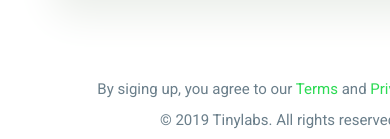
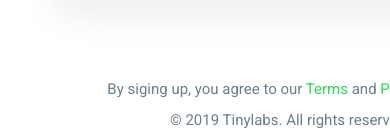
Before and after one commit to Vickysomtee/emergent-labs-ui, a Vue app: page / in a window 390 px wide. Shown: the part 865-1004 px from the top of the page. Built offline with nearby package versions, Linux system fonts and the light colour scheme.

Commit message:
Corrected responsivness

```diff
--- a/src/views/SignUp.vue
+++ b/src/views/SignUp.vue
@@ -329,6 +329,7 @@ main {
 
       .notice {
         display: grid;
+            justify-content: space-around;
         width: 50%;
         text-align: center;
         margin: 0 auto;
@@ -400,7 +401,7 @@ main {
       .notice {
         display: grid;
         position: relative;
-        left: 60px;
+        left: 65px;
         width: 450px;
         font-size: 15px;
         div {
```
